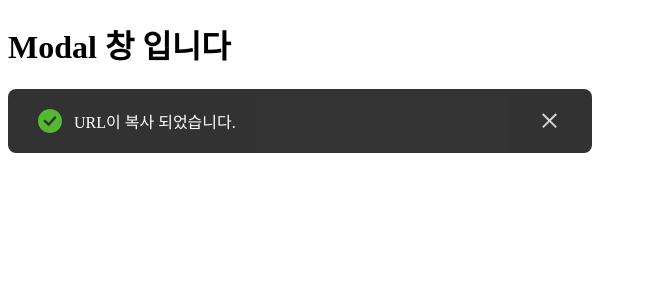
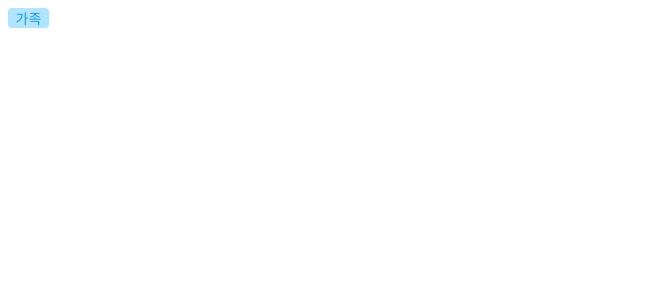
Before and after one commit to mxkxx1011/Rolling, a React (Create React App) app: page / in a window 1280 px wide. Shown: the top 300 px of the page, without its empty margins (0-647 px from the left). Built offline with nearby package versions, Linux system fonts and the light colour scheme.

Commit message:
feat: Badge 컴포넌트 퍼블리싱 완료

```diff
--- a/src/App.jsx
+++ b/src/App.jsx
@@ -1,13 +1,12 @@
 import Badge from 'components/badge/Badge';
 import Modal from 'components/modal/Modal';
 import Toast from 'components/toast/Toast';
+import React from 'react';
 
 function App() {
   return (
     <>
-      <Modal />
-      <Badge>'가족'</Badge>
-      <Toast />
+      <Badge>가족</Badge>
     </>
   );
 }
--- a/src/components/badge/Badge.jsx
+++ b/src/components/badge/Badge.jsx
@@ -1,8 +1,14 @@
-//import styles from './Badge.module.scss';
+import styles from './Badge.module.scss';
 import React from 'react';
 
-function Badge({ Children }) {
-  return <h1>{Children}</h1>;
+function Badge({ children }) {
+  return (
+    <>
+      <div className={styles.TextBadgeContainer}>
+        <p className={styles.TextBadgeText}>{children}</p>
+      </div>
+    </>
+  );
 }
 
 export default Badge;
--- a/src/components/badge/Badge.module.scss
+++ b/src/components/badge/Badge.module.scss
@@ -2,7 +2,46 @@
 @import 'assets/styles/fonts.scss';
 @import 'assets/styles/common.scss';
 
-.badge {
-  font-size: 20px;
-  color: aquamarine;
+//지인 Badge color
+@mixin Beige() {
+  background-color: $orange-100;
+  color: $orange-500;
 }
+
+//동료 Badge color
+@mixin Purple() {
+  background-color: $purple-100;
+  color: $purple-500;
+}
+
+//가족 Badge color
+@mixin Green() {
+  background-color: $green-100;
+  color: $green-500;
+}
+
+//친구 Badge color
+@mixin Blue() {
+  background-color: $blue-100;
+  color: $blue-500;
+}
+
+.EmojiBadgeContainer {
+  background-color: #000000;
+  opacity: 54%;
+  border-radius: 32px;
+  width: 16px;
+  height: 21px;
+  padding: 8px 12px;
+}
+
+.TextBadgeContainer {
+  width: 41px;
+  height: 20px;
+  border-radius: 4px;
+  @include Flex(row, center, center, '');
+  @include Blue;
+}
+.TextBadgeText {
+  @include font-style(14, regular);
+}
--- a/src/components/modal/Modal.jsx
+++ b/src/components/modal/Modal.jsx
@@ -1,4 +1,4 @@
-import './Modal.module.scss';
+import styles from './Modal.module.scss';
 
 function Modal() {
   return <h1>Modal 창 입니다</h1>;
```
Also changed, not shown: src/assets/styles/common.scss (+5 -5 lines).
